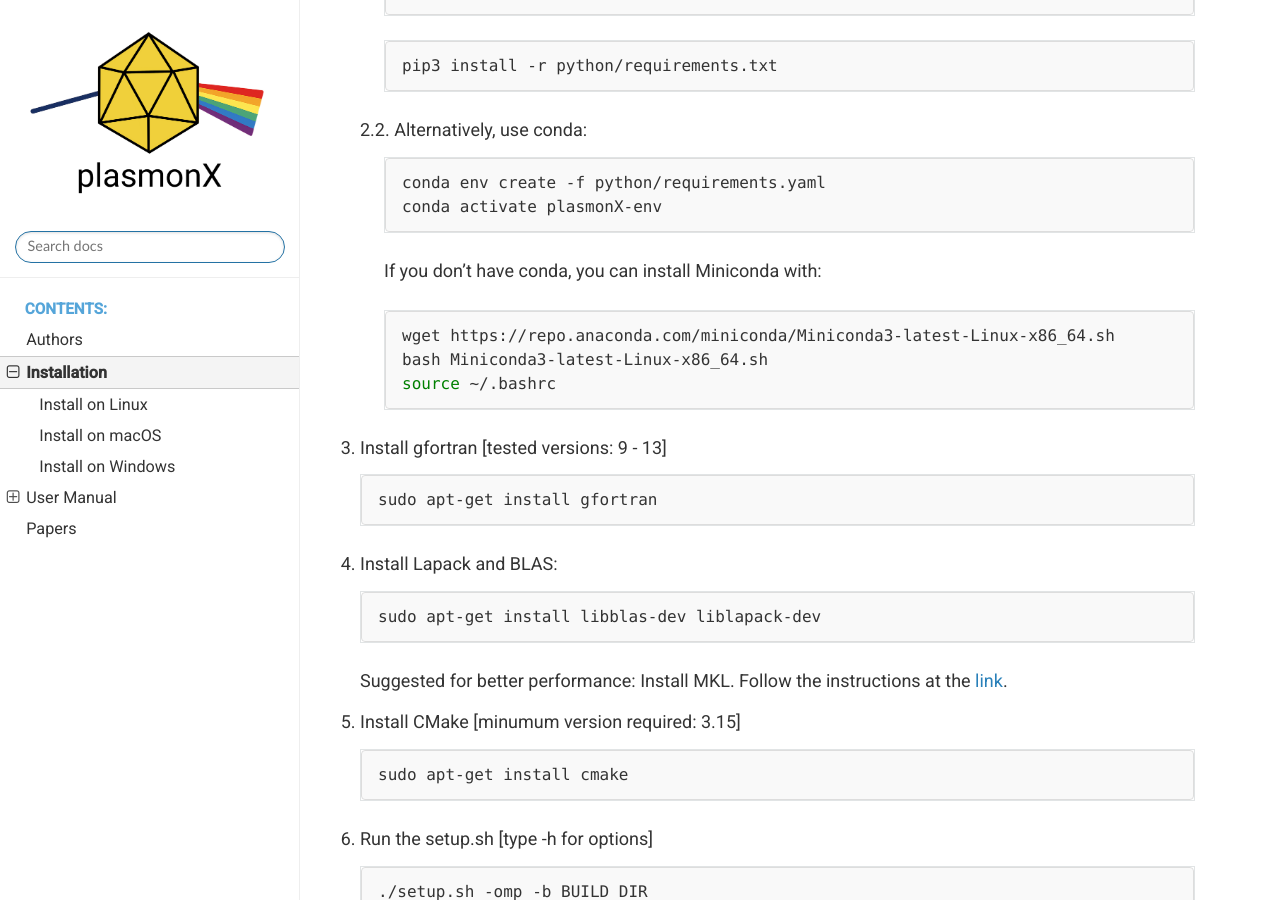
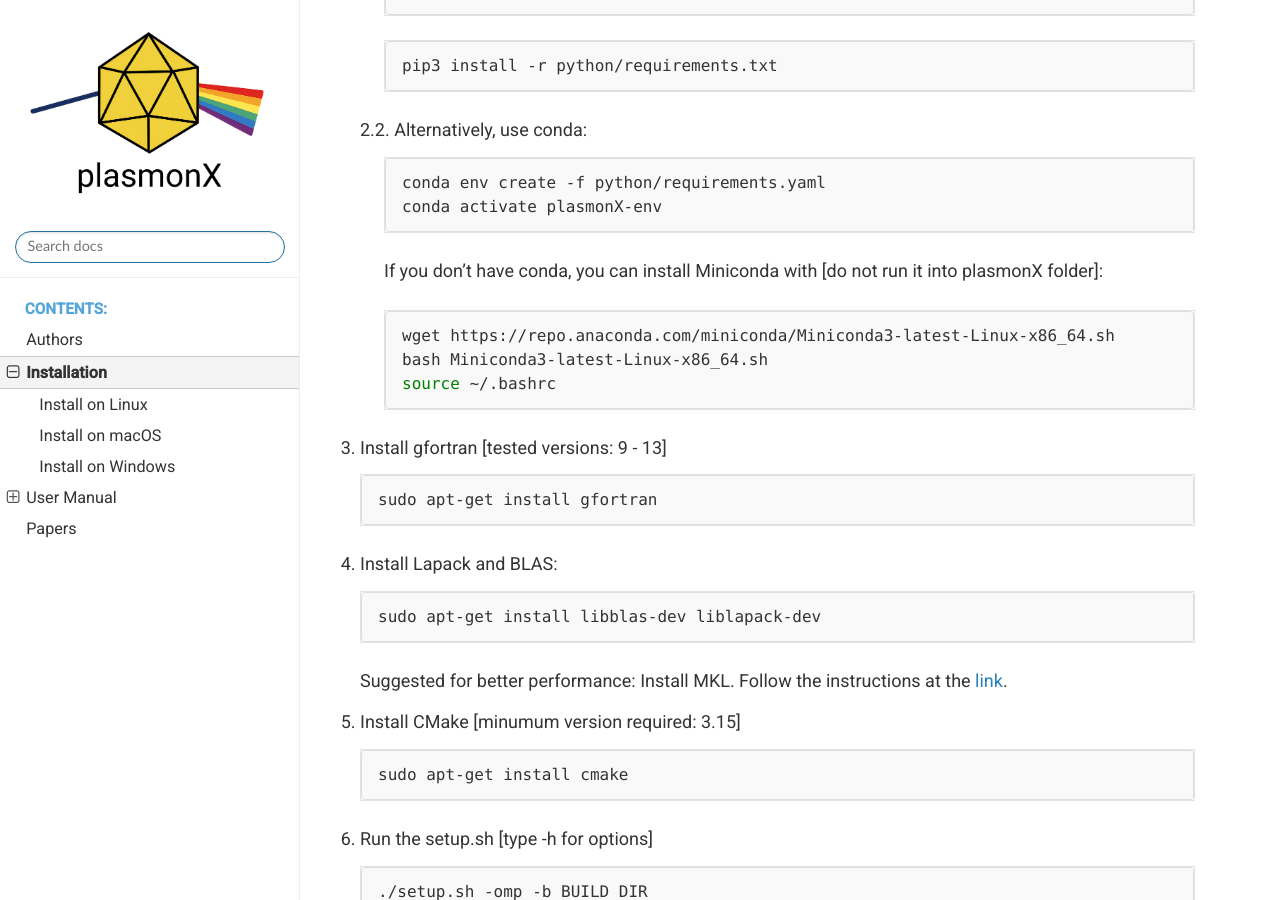
Before and after one commit to plasmonX/plasmonX, a Sphinx documentation site: the page built from docs/source/Installation.rst, in a window 1280 px wide and 900 px high, scrolled down 682 px. Built offline with Sphinx 7.4.7 and the Read the Docs theme 3.1.0, drawn with Linux system fonts in a browser that asks for light colours; some of the changed text lies outside the part shown.

Commit message:
fixed two small things in Installation and input_file.rst

```diff
--- a/docs/source/Installation.rst
+++ b/docs/source/Installation.rst
@@ -39,7 +39,7 @@
            conda env create -f python/requirements.yaml
            conda activate plasmonX-env
 
-        If you don't have conda, you can install Miniconda with:
+        If you don't have conda, you can install Miniconda with [do not run it into plasmonX folder]:
 
         .. code-block:: bash
 
@@ -114,7 +114,7 @@
            conda env create -f python/requirements.yaml
            conda activate plasmonX-env
 
-        If you don't have conda, you can install Miniconda with:
+        If you don't have conda, you can install Miniconda with [do not run it into plasmonX folder]:
 
         .. code-block:: bash
 
--- a/docs/source/input_file.rst
+++ b/docs/source/input_file.rst
@@ -133,9 +133,6 @@
    field:
      external freq: 3.0
 
-   control:
-     - no info file
-
    input_geometry:
      shape: decahedron
      atomtype: Ag
```
